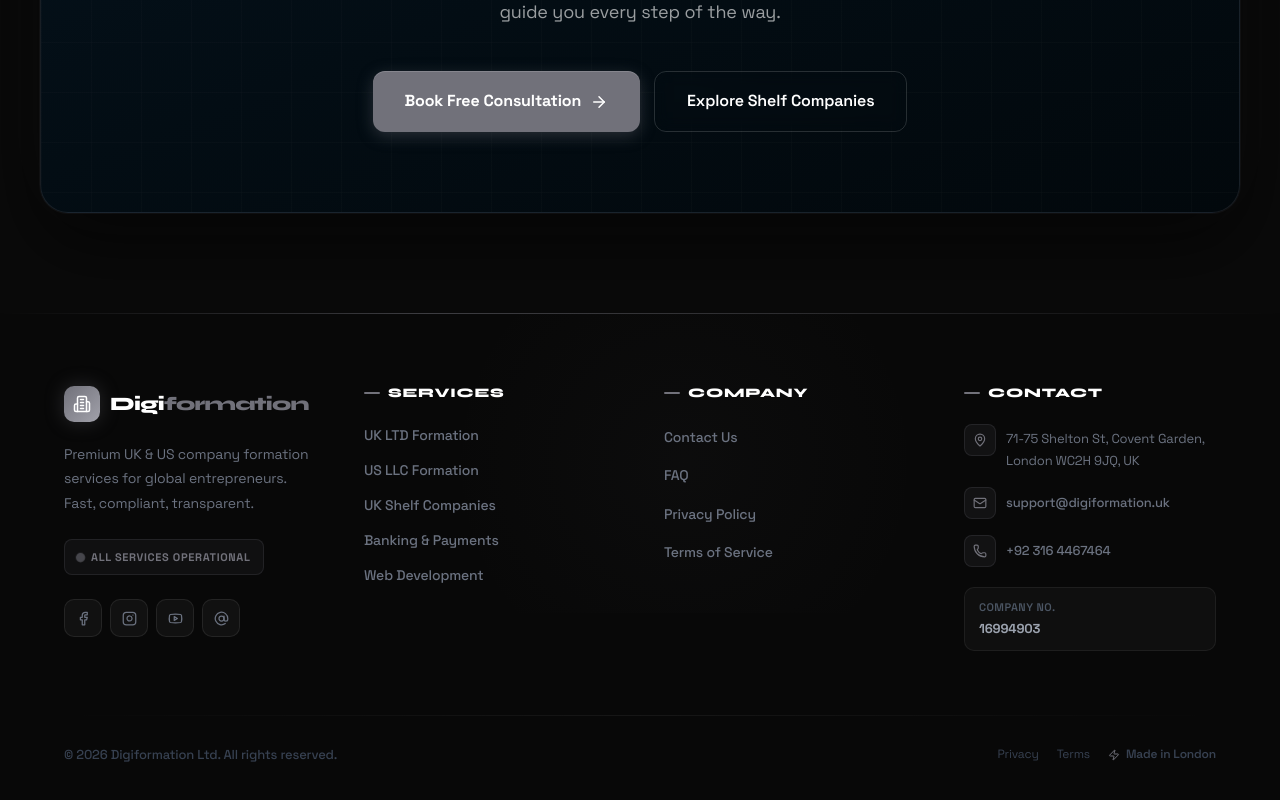
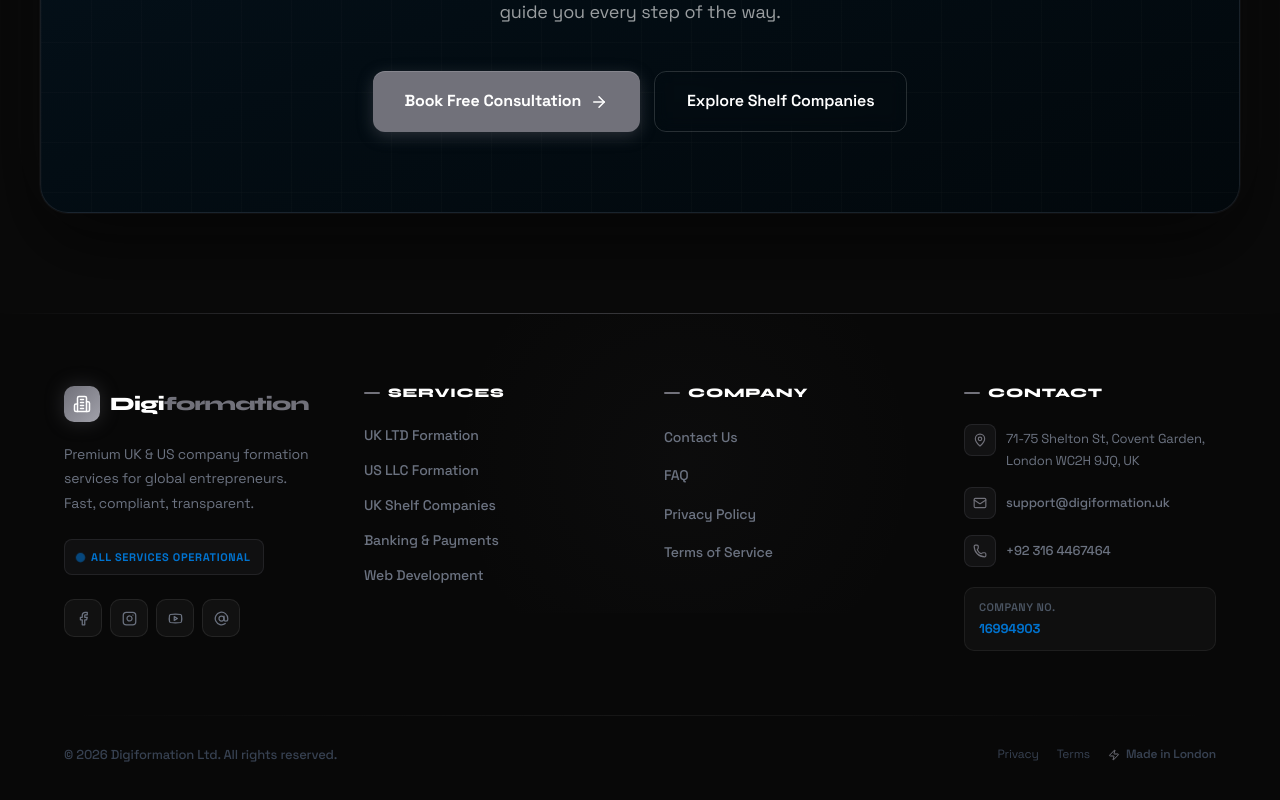
Before and after one commit to taimurkhaneth/Digiformation, a Next.js app: page / in a window 1280 px wide. Shown: the part 4183-4983 px from the top of the page. Built offline with nearby package versions, Linux system fonts and the light colour scheme; a web font is replaced by a local one; what @heroui/react would draw is missing.

Commit message:
style: update footer logo and text color

```diff
--- a/src/components/Footer.tsx
+++ b/src/components/Footer.tsx
@@ -87,8 +87,8 @@ export function Footer() {
               border: "1px solid rgba(113,113,122,0.2)",
               borderRadius: 8, padding: "8px 12px", marginBottom: 24,
             }}>
-              <div style={{ width: 7, height: 7, background: "#71717a", borderRadius: "50%", animation: "pulse-dot 2s infinite" }} />
-              <span style={{ fontSize: 11, fontWeight: 700, color: "#71717a", letterSpacing: "0.06em", textTransform: "uppercase" }}>
+              <div style={{ width: 7, height: 7, background: "#0073CF", borderRadius: "50%", animation: "pulse-dot 2s infinite" }} />
+              <span style={{ fontSize: 11, fontWeight: 700, color: "#0073CF", letterSpacing: "0.06em", textTransform: "uppercase" }}>
                 All services operational
               </span>
             </div>
@@ -260,7 +260,7 @@ export function Footer() {
                 <div style={{ fontSize: 11, color: "#4b5563", fontWeight: 600, letterSpacing: "0.04em", textTransform: "uppercase", marginBottom: 2 }}>
                   Company No.
                 </div>
-                <div style={{ fontSize: 13, color: "#9ca3af", fontWeight: 700 }}>16994903</div>
+                <div style={{ fontSize: 13, color: "#0073CF", fontWeight: 700 }}>16994903</div>
               </div>
             </div>
           </div>
```
